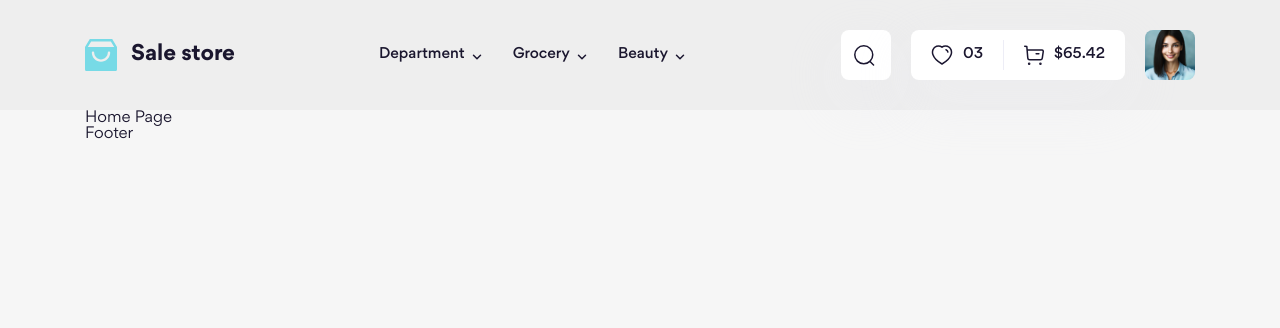
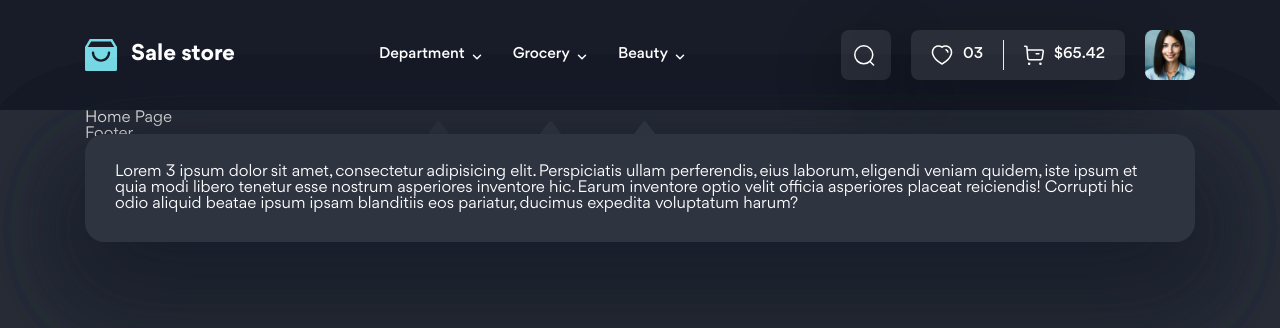
Before and after one commit to huynhnam1407/Sale-Project, a website: page index.html in a window 1280 px wide. Drawn offline with Linux system fonts and the light colour scheme.

Commit message:
Dựng khung phần Mega menu

```diff
--- a/assets/js/script.js
+++ b/assets/js/script.js
@@ -1,17 +1,90 @@
-// Hàm load tải và hiển thị nội dung từ một đường
-//dẫn cụ thể vào một phần tử HTML được xác định
+const $ = document.querySelector.bind(document);
+const $$ = document.querySelectorAll.bind(document);
+
+/**
+ * Hàm tải template
+ *
+ * Cách dùng:
+ * <div id="parent"></div>
+ * <script>
+ *  load("#parent", "./path-to-template.html");
+ * </script>
+ */
 function load(selector, path) {
   const cached = localStorage.getItem(path);
   if (cached) {
-    document.querySelector(selector).innerHTML = cached;
+    $(selector).innerHTML = cached;
   }
 
   fetch(path)
     .then((res) => res.text())
     .then((html) => {
       if (html !== cached) {
-        document.querySelector(selector).innerHTML = html;
+        $(selector).innerHTML = html;
         localStorage.setItem(path, html);
       }
+    })
+    .finally(() => {
+      window.dispatchEvent(new Event("template-loaded"));
     });
 }
+
+/**
+ * Hàm kiểm tra một phần tử
+ * có bị ẩn bởi display: none không
+ */
+function isHidden(element) {
+  if (!element) return true;
+
+  if (window.getComputedStyle(element).display === "none") {
+    return true;
+  }
+
+  let parent = element.parentElement;
+  while (parent) {
+    if (window.getComputedStyle(parent).display === "none") {
+      return true;
+    }
+    parent = parent.parentElement;
+  }
+
+  return false;
+}
+
+/**
+ * Hàm buộc một hành động phải đợi
+ * sau một khoảng thời gian mới được thực thi
+ */
+function debounce(func, timeout = 300) {
+  let timer;
+  return (...args) => {
+    clearTimeout(timer);
+    timer = setTimeout(() => {
+      func.apply(this, args);
+    }, timeout);
+  };
+}
+
+/**
+ * Hàm tính toán vị trí arrow cho dropdown
+ *
+ * Cách dùng:
+ * 1. Thêm class "js-dropdown-list" vào thẻ ul cấp 1
+ * 2. CSS "left" cho arrow qua biến "--arrow-left-pos"
+ */
+const calArrowPos = debounce(() => {
+  if (isHidden($(".js-dropdown-list"))) return;
+
+  const items = $$(".js-dropdown-list > li");
+
+  items.forEach((item) => {
+    const arrowPos = item.offsetLeft + item.offsetWidth / 2;
+    item.style.setProperty("--arrow-left-pos", `${arrowPos}px`);
+  });
+});
+
+// Tính toán lại vị trí arrow khi resize trình duyệt
+window.addEventListener("resize", calArrowPos);
+
+// Tính toán lại vị trí arrow sau khi tải template
+window.addEventListener("template-loaded", calArrowPos);
--- a/index.html
+++ b/index.html
@@ -1,5 +1,5 @@
 <!DOCTYPE html>
-<html lang="en" class="">
+<html lang="en" class="dark">
   <head>
     <meta charset="UTF-8" />
     <meta name="viewport" content="width=device-width, initial-scale=1.0" />
--- /dev/null
+++ b/scss/components/_dropdown.scss
@@ -0,0 +1,23 @@
+.dropdown {
+  position: absolute;
+  left: 0;
+  padding-top: 54px;
+  // display: none;
+
+  &__inner {
+    position: relative;
+    padding: 30px;
+    border-radius: 20px;
+    background: var(--dropdown-bg-color);
+    box-shadow: 0px 40px 90px 20px var(--dropdown-bs-color);
+
+    &::before {
+      content: url("../icons/dropdown-arrow.svg");
+      position: absolute;
+      top: -13px;
+      left: var(--arrow-left-pos);
+      translate: -50%;
+      filter: var(--dropdown-arrow-color);
+    }
+  }
+}
--- a/scss/components/_index-com.scss
+++ b/scss/components/_index-com.scss
@@ -1 +1,2 @@
 @forward "./logo";
+@forward "./dropdown";
--- a/scss/layout/_header.scss
+++ b/scss/layout/_header.scss
@@ -10,6 +10,7 @@
 
 .top-bar {
   @extend %flexItemCenter;
+  position: relative;
   padding: 30px 0;
 
   @include abs.breakpoint(lg) {
@@ -47,12 +48,13 @@
 
   &__list {
     @extend %flexItemCenter;
-    gap: 30px;
   }
 
   &__link {
     @extend %flexItemCenter;
+    height: 50px;
     gap: 6px;
+    padding: 0 15px;
     font-size: 15px;
     font-style: normal;
     font-weight: 500;
@@ -61,6 +63,20 @@
 
   &__arrow {
     margin-top: 3px;
+  }
+
+  &__item {
+    &:first-child a {
+      padding-left: 0;
+    }
+
+    &:last-child a {
+      padding-right: 0;
+    }
+
+    &:hover .dropdown {
+      display: block;
+    }
   }
 }
 
--- a/scss/theme/_dark.scss
+++ b/scss/theme/_dark.scss
@@ -10,4 +10,10 @@ html.dark {
   --top-act-group-bg-color: #292e39;
   --top-act-group-bs-color: rgba(0, 0, 0, 0.2);
   --top-act-btn-separate-color: #ededf6;
+
+  // Dropdown
+  --dropdown-bg-color: #2f3441;
+  --dropdown-bs-color: rgba(23, 28, 40, 0.4);
+  --dropdown-arrow-color: brightness(0) saturate(100%) invert(17%) sepia(16%)
+    saturate(798%) hue-rotate(185deg) brightness(91%) contrast(88%);
 }
--- a/scss/theme/_light.scss
+++ b/scss/theme/_light.scss
@@ -14,4 +14,8 @@ html {
   @include abs.breakpoint(lg) {
     --header-bg-color: #fff;
   }
+
+  // Dropdown
+  --dropdown-bg-color: #fff;
+  --dropdown-bs-color: rgba(200, 200, 200, 0.4);
 }
--- a/templates/header.html
+++ b/templates/header.html
@@ -17,8 +17,8 @@
 
     <!-- Navbar -->
     <nav class="navbar">
-      <ul class="navbar__list">
-        <li>
+      <ul class="navbar__list js-dropdown-list">
+        <li class="navbar__item">
           <a href="" class="navbar__link">
             Department
             <img
@@ -27,8 +27,20 @@
               class="icon navbar__arrow"
             />
           </a>
+
+          <div class="dropdown">
+            <div class="dropdown__inner">
+              Lorem 1 ipsum dolor sit amet, consectetur adipisicing elit.
+              Perspiciatis ullam perferendis, eius laborum, eligendi veniam
+              quidem, iste ipsum et quia modi libero tenetur esse nostrum
+              asperiores inventore hic. Earum inventore optio velit officia
+              asperiores placeat reiciendis! Corrupti hic odio aliquid beatae
+              ipsum ipsam blanditiis eos pariatur, ducimus expedita voluptatum
+              harum?
+            </div>
+          </div>
         </li>
-        <li>
+        <li class="navbar__item">
           <a href="" class="navbar__link">
             Grocery
             <img
@@ -37,8 +49,20 @@
               class="icon navbar__arrow"
             />
           </a>
+
+          <div class="dropdown">
+            <div class="dropdown__inner">
+              Lorem 2 ipsum dolor sit amet, consectetur adipisicing elit.
+              Perspiciatis ullam perferendis, eius laborum, eligendi veniam
+              quidem, iste ipsum et quia modi libero tenetur esse nostrum
+              asperiores inventore hic. Earum inventore optio velit officia
+              asperiores placeat reiciendis! Corrupti hic odio aliquid beatae
+              ipsum ipsam blanditiis eos pariatur, ducimus expedita voluptatum
+              harum?
+            </div>
+          </div>
         </li>
-        <li>
+        <li class="navbar__item">
           <a href="" class="navbar__link">
             Beauty
             <img
@@ -47,6 +71,18 @@
               class="icon navbar__arrow"
             />
           </a>
+
+          <div class="dropdown">
+            <div class="dropdown__inner">
+              Lorem 3 ipsum dolor sit amet, consectetur adipisicing elit.
+              Perspiciatis ullam perferendis, eius laborum, eligendi veniam
+              quidem, iste ipsum et quia modi libero tenetur esse nostrum
+              asperiores inventore hic. Earum inventore optio velit officia
+              asperiores placeat reiciendis! Corrupti hic odio aliquid beatae
+              ipsum ipsam blanditiis eos pariatur, ducimus expedita voluptatum
+              harum?
+            </div>
+          </div>
         </li>
       </ul>
     </nav>
```
Also changed, not shown: assets/css/main.css, assets/icons/dropdown-arrow.svg (added), 1 other file.
